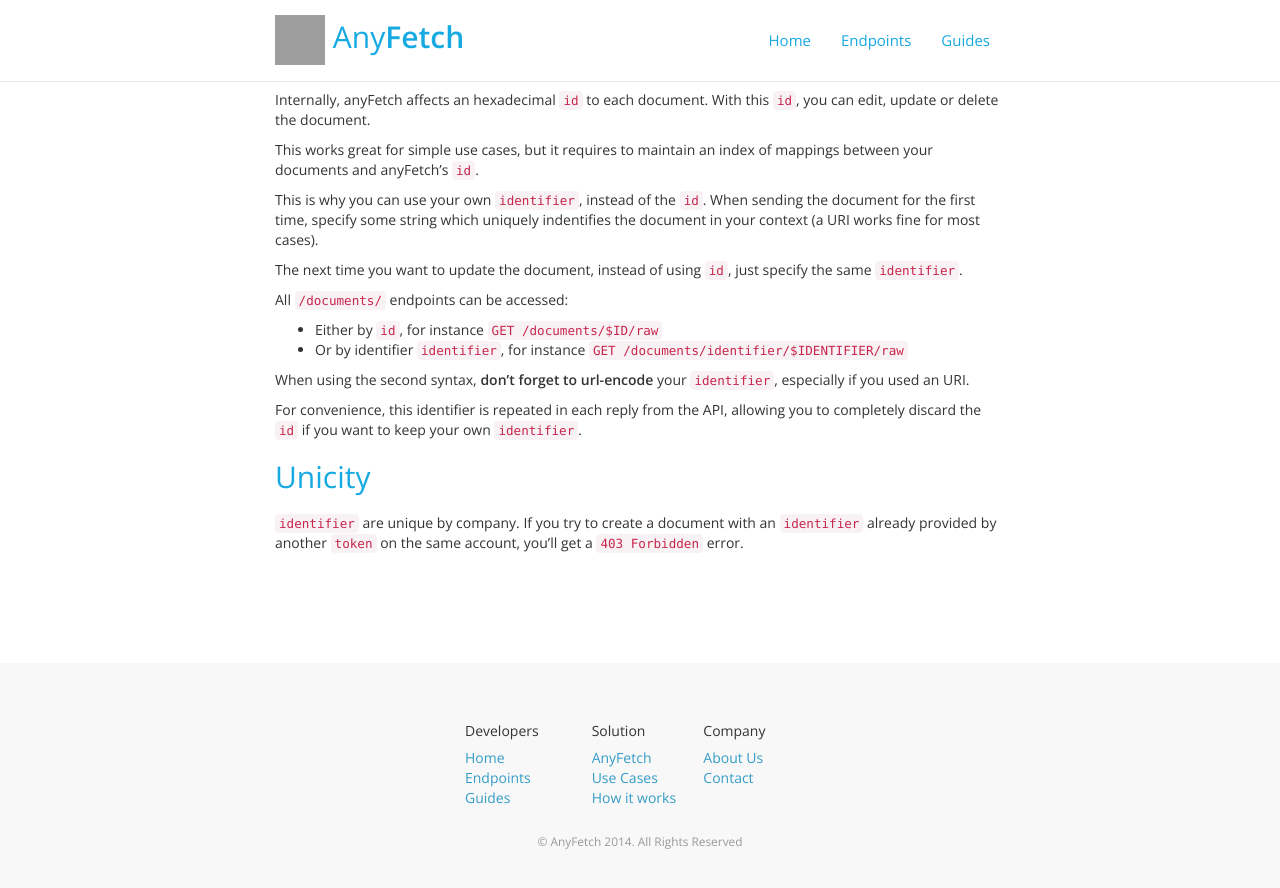
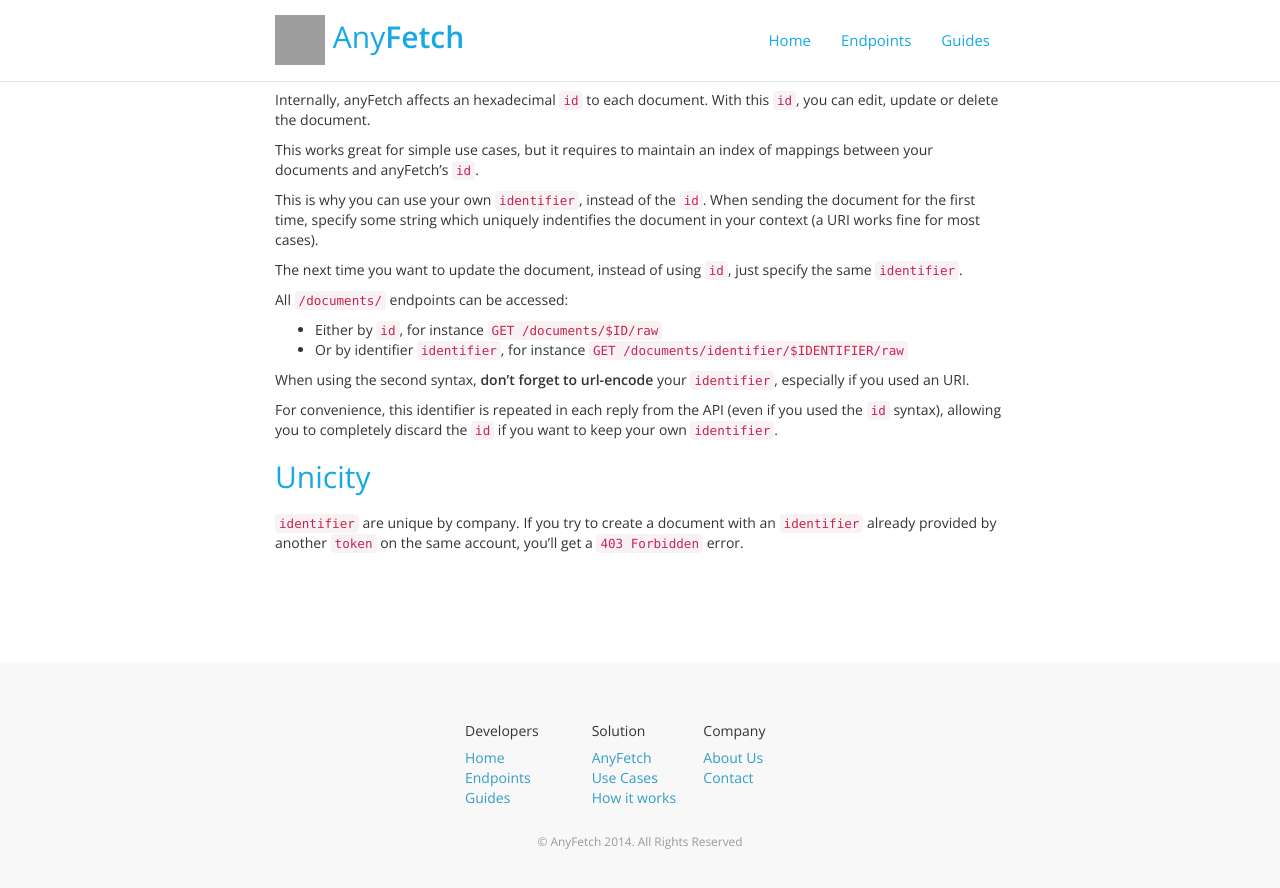
Before and after one commit to AnyFetch/developers.anyfetch.com, a Jekyll site: the page built from guides/concepts/identifier.md, in a window 1280 px wide and 900 px high, scrolled down 324 px. Shown: the top 888 px of the window. Built offline with Jekyll 4.4.1, drawn with Linux system fonts in a browser that asks for light colours; nearby versions of some CDN libraries; Markdown is read by kramdown in place of the engine named in the settings; grey boxes are pictures that could not be loaded.

Commit message:
Explained identiifier

```diff
--- a/guides/concepts/identifier.md
+++ b/guides/concepts/identifier.md
@@ -20,7 +20,7 @@ All `/documents/` endpoints can be accessed:
 
 When using the second syntax, **don't forget to url-encode** your `identifier`, especially if you used an URI.
 
-For convenience, this identifier is repeated in each reply from the API, allowing you to completely discard the `id` if you want to keep your own `identifier`.
+For convenience, this identifier is repeated in each reply from the API (even if you used the `id` syntax), allowing you to completely discard the `id` if you want to keep your own `identifier`.
 
 ## Unicity
 `identifier` are unique by company. If you try to create a document with an `identifier` already provided by another `token` on the same account, you'll get a `403 Forbidden` error.
```
